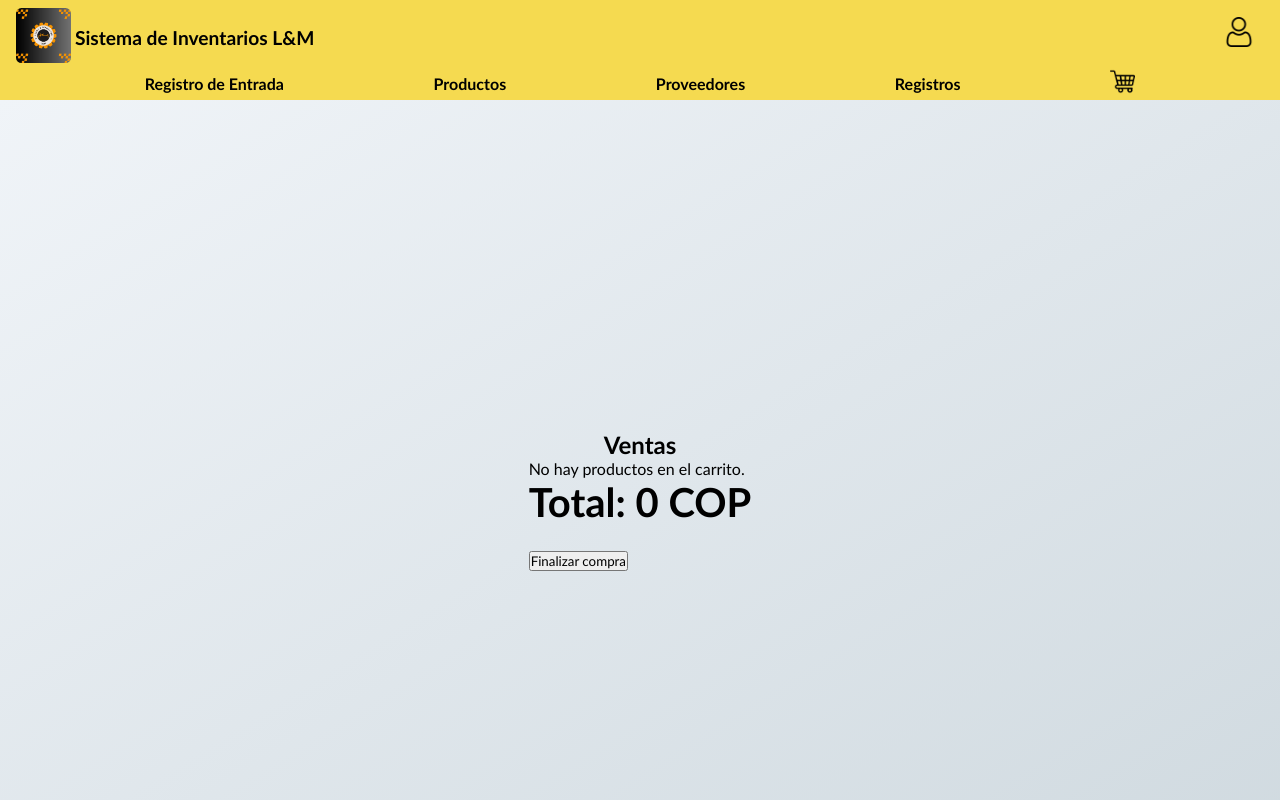
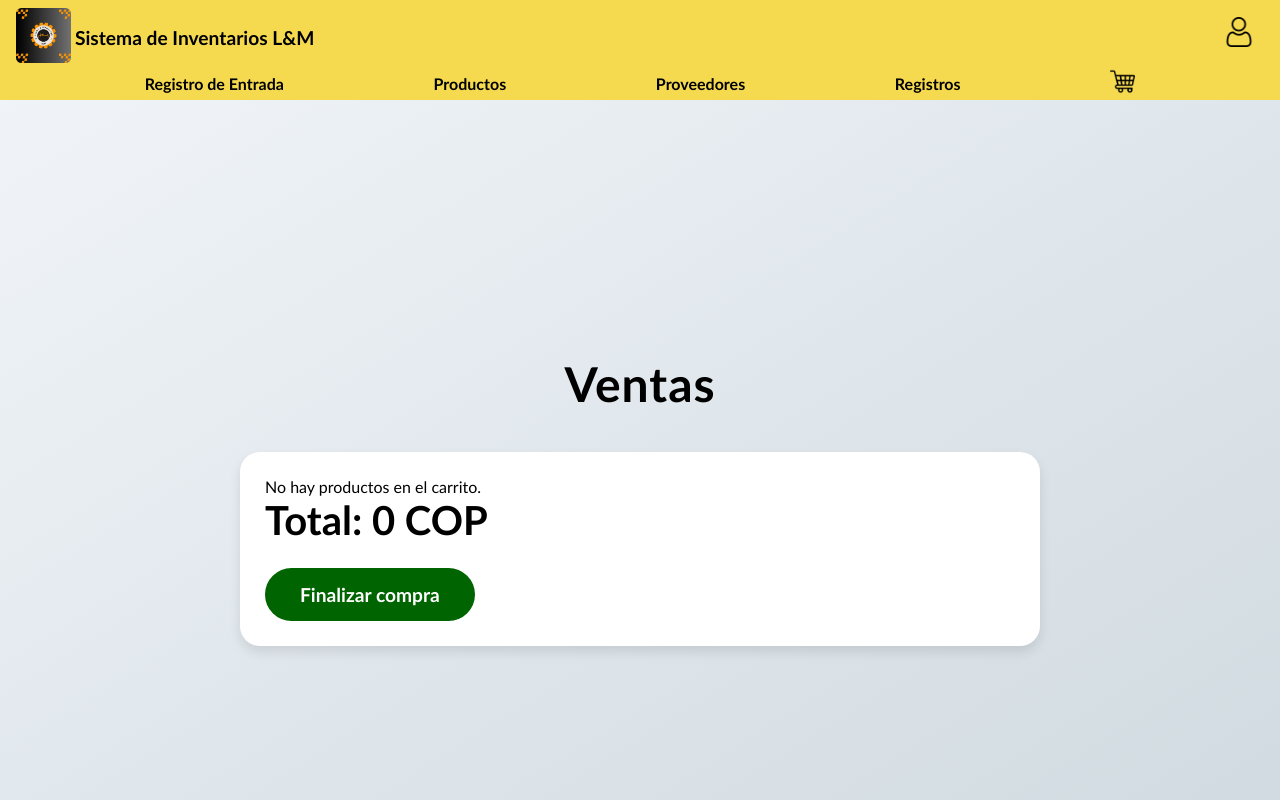
Before and after one commit to IvanPabon29/proyecto-lm, a React (Create React App) app: page /ventas in a window 1280 px wide. Shown: the top 800 px of the page. Built offline with nearby package versions, Linux system fonts and the light colour scheme; sample sign-in values are in the browser's storage.

Commit message:
Modificar css Ventas

```diff
--- a/src/styles/Ventas.css
+++ b/src/styles/Ventas.css
@@ -1,4 +1,4 @@
-/* General styling for the sales section */
+/* Ventas Styles */
 #ventas {
   display: flex;
   flex-direction: column;
@@ -10,13 +10,13 @@
   padding: 30px;
 }
 
-/* Header for the sales page */
-.ventas-header {
+/* Header */
+.contr-titulo-ventas {
   text-align: center;
   margin-bottom: 40px;
 }
 
-.ventas-title {
+.titulo-ventas {
   font-size: 3rem;
   font-weight: bold;
   color: black;
@@ -24,8 +24,8 @@
   letter-spacing: 1px;
 }
 
-/* Main container */
-.ventas-container {
+/* Contenedor Ventas */
+.contenedor-ventas {
   width: 100%;
   max-width: 800px;
   background-color: white;
@@ -34,7 +34,7 @@
   padding: 25px;
 }
 
-/* List of products */
+/* Productos */
 .ventas-list {
   list-style: none;
   padding: 0;
@@ -53,31 +53,12 @@
   flex-grow: 1;
 }
 
-.producto-nombre {
-  font-size: 1.2rem;
-  font-weight: 500;
+.producto-nombre, .producto-precio, .producto-cantidad, .producto-modelo {
+  font-size: 1rem;
   color: #555;
 }
 
-.producto-precio {
-  font-size: 1.1rem;
-  color: #777;
-}
-
-.producto-cantidad {
-  font-size: 1rem;
-  color: #999;
-}
-
-/* Empty cart message */
-.ventas-empty {
-  text-align: center;
-  font-size: 1.2rem;
-  color: #999;
-  margin: 40px 0;
-}
-
-/* Footer with total and checkout button */
+/* Footer */
 .ventas-footer {
   margin-top: 30px;
   text-align: center;
@@ -90,9 +71,8 @@
   margin-bottom: 20px;
 }
 
-/* Button to finalize the sale */
-.btn-finalizar {
-  background-color: #4CAF50;
+.boton-finalizar {
+  background-color: darkgreen;
   color: white;
   padding: 15px 35px;
   border-radius: 50px;
@@ -103,18 +83,18 @@
   transition: all 0.3s ease;
 }
 
-.btn-finalizar:hover {
-  background-color: #45a049;
+.boton-finalizar:hover {
+  background-color: darkgreen;
   transform: translateY(-2px);
 }
 
-/* Responsive design for smaller screens */
+/* Responsive */
 @media (max-width: 768px) {
   .ventas-container {
     width: 90%;
   }
 
-  .btn-finalizar {
+  .boton-finalizar {
     padding: 12px 25px;
   }
 }
```
